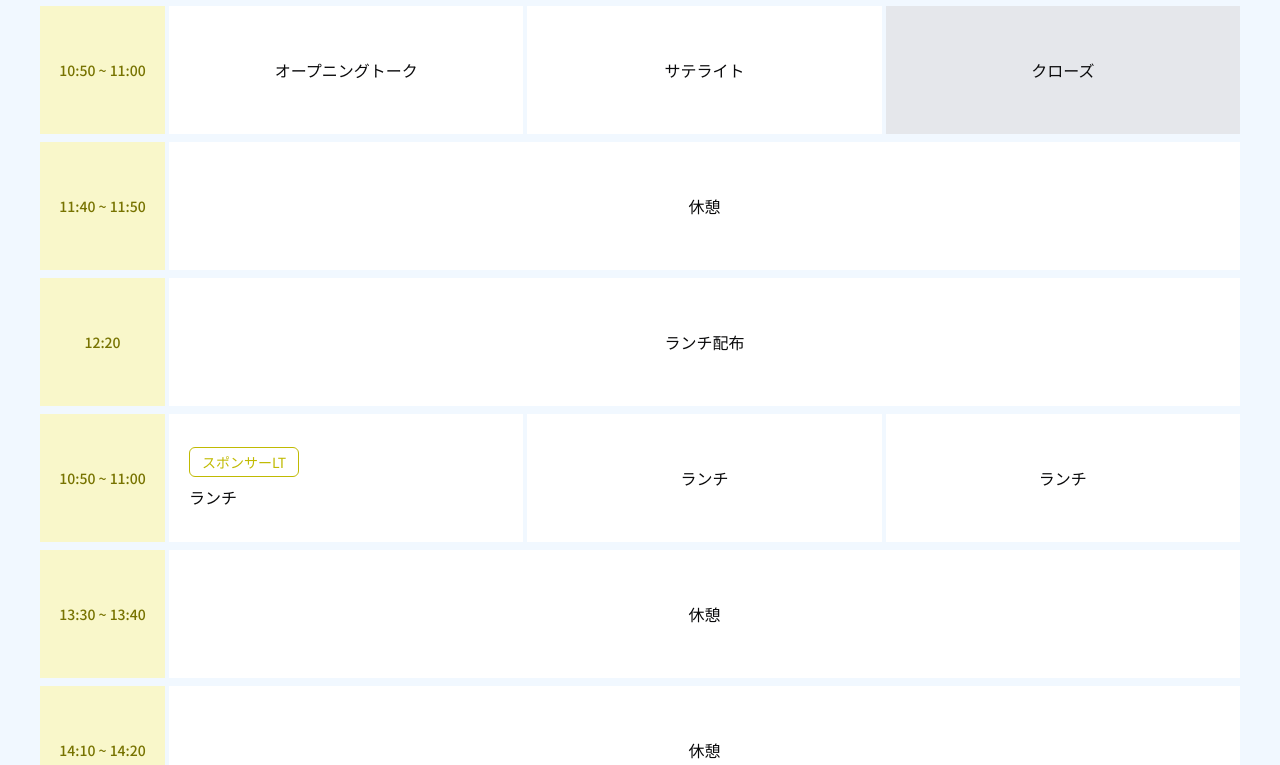
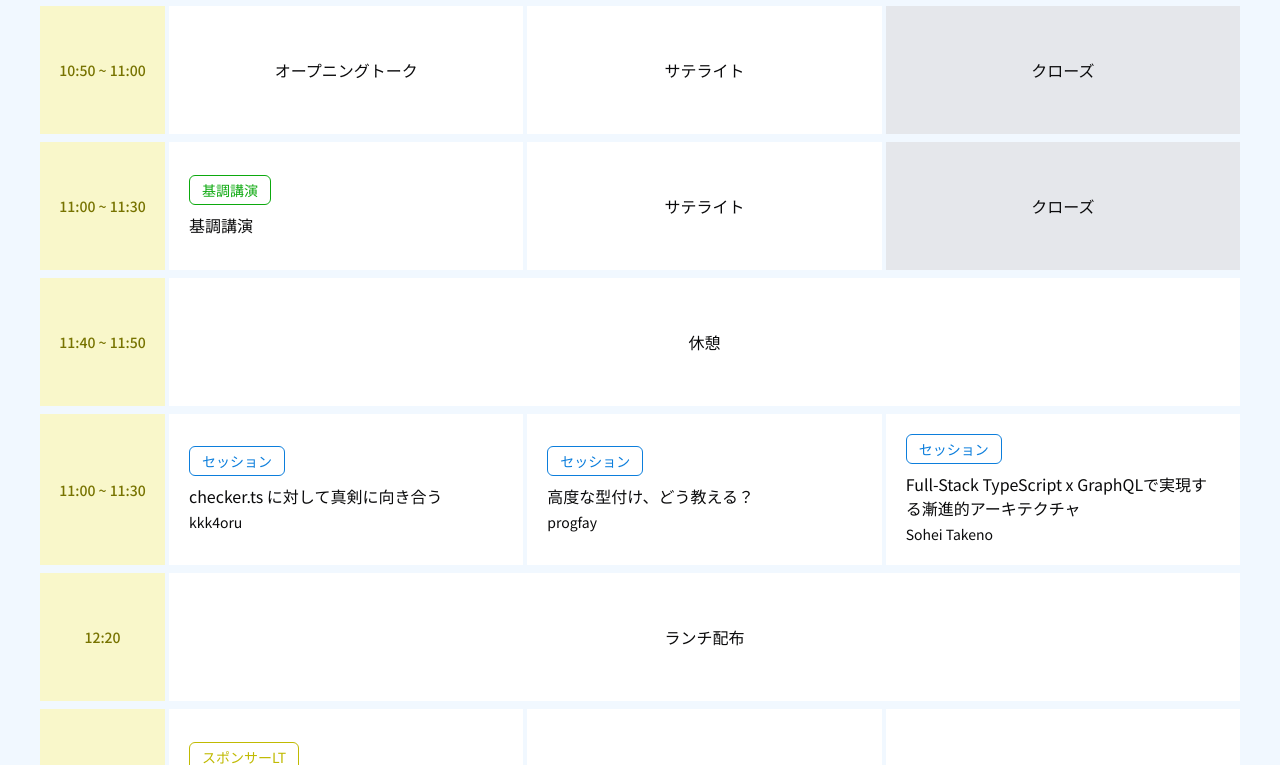
Before and after one commit to tskaigi/tskaigi2025-web-site, a Next.js app: page /wip/talks in a window 1280 px wide. Shown: the part 506-1271 px from the top of the page. Built offline with nearby package versions, Linux system fonts and the light colour scheme.

Commit message:
feat(minor): 🎸 Session Sample

```diff
--- a/src/app/wip/talks/page.tsx
+++ b/src/app/wip/talks/page.tsx
@@ -129,11 +129,61 @@ const TalksPage = () => {
             className="grid gap-1 mt-2"
             style={{ gridTemplateColumns: getGridTemplateColumns() }}
           >
+            <TimeSlot timeText="11:00 ~ 11:30" />
+            {visibleTracks.TRACK1 && (
+              <EventWrapper talkType="KEYNOTE" textAlign="left">
+                基調講演
+              </EventWrapper>
+            )}
+            {visibleTracks.TRACK2 && <EventWrapper>サテライト</EventWrapper>}
+            {visibleTracks.TRACK3 && (
+              <EventWrapper color="gray">クローズ</EventWrapper>
+            )}
+          </div>
+
+          <div
+            className="grid gap-1 mt-2"
+            style={{ gridTemplateColumns: getGridTemplateColumns() }}
+          >
             <TimeSlot timeText="11:40 ~ 11:50" />
             <CommonTrackEvent
               eventText="休憩"
               visibleTrackCount={getVisibleTrackCount()}
             />
+          </div>
+
+          <div
+            className="grid gap-1 mt-2"
+            style={{ gridTemplateColumns: getGridTemplateColumns() }}
+          >
+            <TimeSlot timeText="11:00 ~ 11:30" />
+            {visibleTracks.TRACK1 && (
+              <EventWrapper talkType="SESSION" textAlign="left">
+                <div className="flex flex-col gap-1">
+                  <p className="text-16">checker.ts に対して真剣に向き合う</p>
+                  <p className="text-14">kkk4oru</p>
+                </div>
+              </EventWrapper>
+            )}
+            {visibleTracks.TRACK2 && (
+              <EventWrapper talkType="SESSION" textAlign="left">
+                <div className="flex flex-col gap-1">
+                  <p className="text-16">高度な型付け、どう教える？</p>
+                  <p className="text-14">progfay</p>
+                </div>
+              </EventWrapper>
+            )}
+            {visibleTracks.TRACK3 && (
+              <EventWrapper talkType="SESSION" textAlign="left">
+                <div className="flex flex-col gap-1">
+                  <p className="text-16">
+                    Full-Stack TypeScript x
+                    GraphQLで実現する漸進的アーキテクチャ
+                  </p>
+                  <p className="text-14">Sohei Takeno</p>
+                </div>
+              </EventWrapper>
+            )}
           </div>
 
           <div
```
